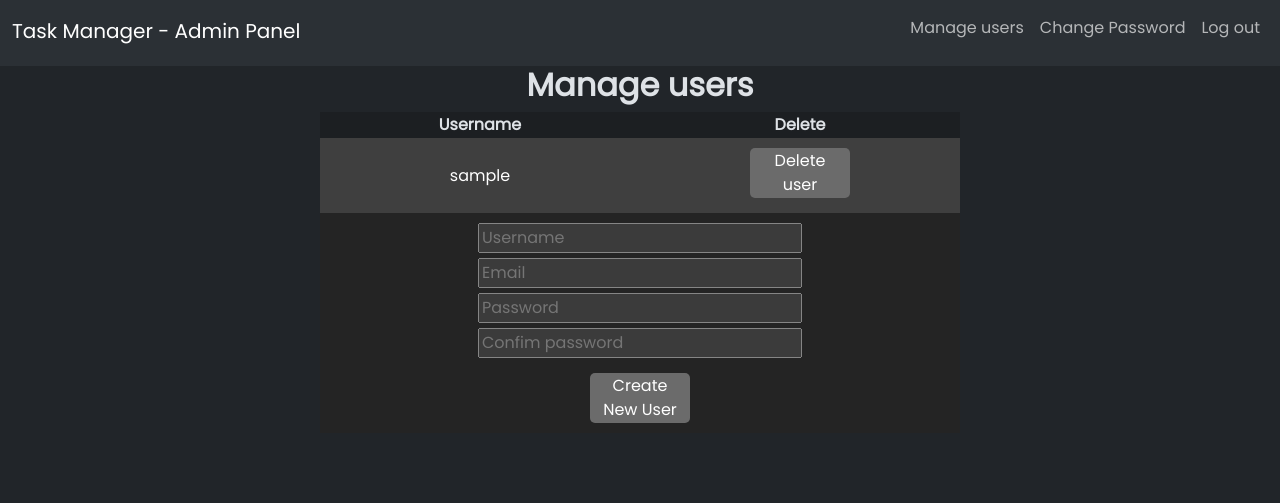
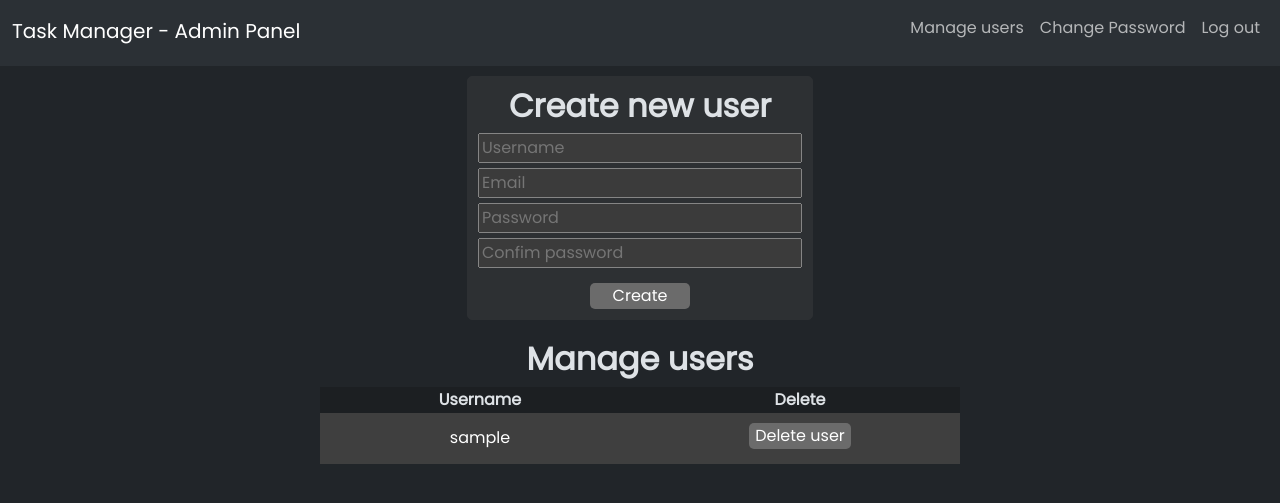
Before and after one commit to bartoszb0/cs50w-final-project, a Django app: page /new_user in a window 1280 px wide. Shown: the top 503 px of the page. Run offline with Django 5.2, Linux system fonts and the light colour scheme; a user stored in the database is signed in; tables that the repository leaves empty hold one stand-in row (values such as "Sample post").

Commit message:
Finished base version

```diff
--- a/tasks/models.py
+++ b/tasks/models.py
@@ -10,7 +10,6 @@ STATUS_CHOICES = [('To be done', 'To be done'), ('Done', 'Done')]
 # Create your models here.
 class User(AbstractUser):
     role = models.CharField(max_length=5 ,choices=ROLE_CHOICES, default='Staff')
-    #company = models.CharField(max_length=32, blank=True)
     boss = models.ManyToManyField("self", blank=True, symmetrical=False, related_name="boss_of_user")
 
 class Task(models.Model):
--- a/tasks/static/tasks/script.js
+++ b/tasks/static/tasks/script.js
@@ -34,9 +34,7 @@ document.addEventListener('DOMContentLoaded', function() {
                 this.parentElement.style.color = '#dee2e6';
             }
             mark_task(this);
-            if (window.location.pathname === '/') {
-                stats_change(this)
-            }
+            stats_change(this)
         })
     });
 
@@ -137,7 +135,7 @@ document.addEventListener('DOMContentLoaded', function() {
         .catch(error => {
             console.error('Error:', error);
         });
-        location.reload();
+        location.reload()
     }
 
 
--- a/tasks/static/tasks/styles.css
+++ b/tasks/static/tasks/styles.css
@@ -55,7 +55,7 @@ div {
         justify-content: center;
     }
 
-    #create_task {
+    #create_task, .create_user_form {
         background-color: #2d3033;
         border: 1px solid #2d3033;
         padding: 10px;
@@ -229,6 +229,12 @@ div {
         margin-top: 20px;
     }
 
+    .user_body .all_tasks {
+        min-height: 700px;
+        height: auto;
+        max-height: 700px;
+    }
+
 
     /* MANAGE STAFF */
 
@@ -238,6 +244,16 @@ div {
         flex-direction: column;
         justify-content: center;
         align-items: center;
+    }
+
+    .create_user_form {
+        margin-top: 10px;
+        margin-bottom: 20px;
+        background-color: #2d3033;
+    }
+
+    .new_user_main .tasks_table {
+        margin-bottom: 50px;
     }
 
     /* USER BODY */
@@ -251,13 +267,25 @@ div {
         max-height: 650px;
       }
 
-    .delete_user .delete_but {
-        width: 200px;
+    .delete_but {
+        width: auto;
+        max-width: 200px;
     }
 
     .delete_but:hover, .confirm_delete:hover {
         background-color: rgb(129, 55, 55);
     }
+
+    /* CHANGE DEADLINE */
+
+    /* .change_deadline {
+        text-decoration: underline;
+    }
+
+    .change_deadline:hover {
+        cursor: pointer;
+    }
+    */
 
     /* MODAL, DELETE USER */
     .myModal .confirm_delete {
--- a/tasks/templates/tasks/display_tables.html
+++ b/tasks/templates/tasks/display_tables.html
@@ -26,7 +26,7 @@
                 <div class="myModal">
                     <h1>{{ task.name }}</h1>
                     <p>Assigned by: {{ task.assigned_by }}<br>
-                        Deadline: {{ task.deadline }}</p>
+                        Deadline: <span class="change_deadline" title="Change deadline">{{ task.deadline }}</span></p>
                     {% if task.description %}
                         <p>{{ task.description }}</p>
                     {% else %}
--- a/tasks/templates/tasks/layout.html
+++ b/tasks/templates/tasks/layout.html
@@ -4,6 +4,7 @@
 <html lang="en" data-bs-theme="dark">
     <head>
         <title>Task Manager</title>
+        <meta name="viewport" content="width=device-width, initial-scale=1">
         <meta name="csrf-token" content="{{ csrf_token }}">
         <link href='https://fonts.googleapis.com/css?family=Poppins' rel='stylesheet'>
         <link href="https://cdn.jsdelivr.net/npm/bootstrap@5.3.3/dist/css/bootstrap.min.css" rel="stylesheet" integrity="sha384-QWTKZyjpPEjISv5WaRU9OFeRpok6YctnYmDr5pNlyT2bRjXh0JMhjY6hW+ALEwIH" crossorigin="anonymous">
--- a/tasks/templates/tasks/logged_out_layout.html
+++ b/tasks/templates/tasks/logged_out_layout.html
@@ -4,6 +4,7 @@
 <html lang="en" data-bs-theme="dark">
     <head>
         <title>Task Manager</title>
+        <meta name="viewport" content="width=device-width, initial-scale=1">
         <link href='https://fonts.googleapis.com/css?family=Poppins' rel='stylesheet'>
         <link href="https://cdn.jsdelivr.net/npm/bootstrap@5.3.3/dist/css/bootstrap.min.css" rel="stylesheet" integrity="sha384-QWTKZyjpPEjISv5WaRU9OFeRpok6YctnYmDr5pNlyT2bRjXh0JMhjY6hW+ALEwIH" crossorigin="anonymous">
         <script src="https://cdn.jsdelivr.net/npm/bootstrap@5.3.0/dist/js/bootstrap.bundle.min.js"></script>
--- a/tasks/templates/tasks/new_user.html
+++ b/tasks/templates/tasks/new_user.html
@@ -3,6 +3,29 @@
 {% block body %}
 
     <div class="new_user_main"> <!-- whole page-->
+        <div class="create_user_form">
+            <h2><strong>Create new user</strong></h2>
+            <form action="{% url 'new_user' %}" method="post" id="user_form">
+                {% csrf_token %}
+                <div>
+                    <input required type="text" name="username" placeholder="Username">
+                </div>
+
+                <div>
+                    <input required type="email" name="email" placeholder="Email">
+                </div>
+
+                <div>
+                    <input required type="password" name="password" placeholder="Password">
+                </div>
+
+                <div>
+                    <input required type="password" name="confirmation" placeholder="Confim password">
+                </div>
+
+                <button type="submit" id="submit_button">Create</button>
+            </form>
+        </div>
 
         <table class="tasks_table" style="width: 50%">
             <h2><strong>Manage users</strong></h2>
@@ -12,7 +35,7 @@
             </tr>
             {% for user in users %}
                 <tr>
-                    <td><a href="{% url 'index_user' user.username %}">{{ user.username }}</a></td>
+                    <td><a href="{% url 'index_user' user.username %}" title="View tasks for {{ user.username }}">{{ user.username }}</a></td>
                     <td>
                         <div>
                             <button class="delete_but">Delete user</button>
@@ -34,33 +57,9 @@
                 </tr>
             {% empty %}
                 <tr>
-                    <td colspan="1" style="text-align: center;">No tasks available</td>
+                    <td colspan="2" style="text-align: center;">No created users</td>
                 </tr>
             {% endfor %}
-            <tr>
-                <td colspan="2">
-                    <form action="{% url 'new_user' %}" method="post" id="user_form">
-                        {% csrf_token %}
-                        <div>
-                            <input required type="text" name="username" placeholder="Username">
-                        </div>
-
-                        <div>
-                            <input required type="email" name="email" placeholder="Email">
-                        </div>
-
-                        <div>
-                            <input required type="password" name="password" placeholder="Password">
-                        </div>
-
-                        <div>
-                            <input required type="password" name="confirmation" placeholder="Confim password">
-                        </div>
-
-                        <button type="submit" id="submit_button">Create New User</button>
-                    </form>
-                </td>
-            </tr>
         </table>
 
 
--- a/tasks/views.py
+++ b/tasks/views.py
@@ -71,7 +71,6 @@ def change_password(request):
             return HttpResponseRedirect(reverse("change_password"))
 
         user = request.user
-        print(f"!!!!!!!!!!!!!!!!!!!!{user}")
 
         if user.check_password(old_password):
             if new_password == confirmation:
@@ -97,7 +96,7 @@ def index(request):
         return HttpResponseRedirect(reverse('index_user', args=[request.user.username]))
     else:
         return render(request, "tasks/admin_panel.html", {
-            "task_form": TaskForm,
+            "task_form": TaskForm(user=request.user),
             "unfinished_tasks": Task.objects.filter(assigned_by=request.user).exclude(status="Done").order_by("deadline"),
             "finished_tasks": Task.objects.filter(assigned_by=request.user).exclude(status="To be done").order_by("deadline"),
             "stats_finished": Task.objects.filter(assigned_by=request.user, status="Done").count(),
@@ -114,6 +113,8 @@ def index_user(request, username):
             "user": user,
             "unfinished_tasks": Task.objects.filter(assigned_to=user).exclude(status="Done").order_by("deadline"),
             "finished_tasks": Task.objects.filter(assigned_to=user).exclude(status="To be done").order_by("deadline"),
+            "stats_finished": Task.objects.filter(assigned_to=user, status="Done").count(),
+            "stats_tbd": Task.objects.filter(assigned_to=user, status="To be done").count(),
         })
     else:
         return HttpResponseRedirect(reverse('index_user', args=[request.user.username]))
@@ -123,7 +124,7 @@ def index_user(request, username):
 @admin_required # think about this? maybe use this for user to give himself a task as well
 def add_assign_task(request):
     if request.method == "POST":
-        form = TaskForm(request.POST)
+        form = TaskForm(request.POST, user=request.user)
         if form.is_valid():
             new_task = Task(
                 name = form.cleaned_data["name"],
```
Also changed, not shown: tasks/forms.py (+7 -0 lines), tasks/templates/tasks/user.html (+8 -0 lines).
